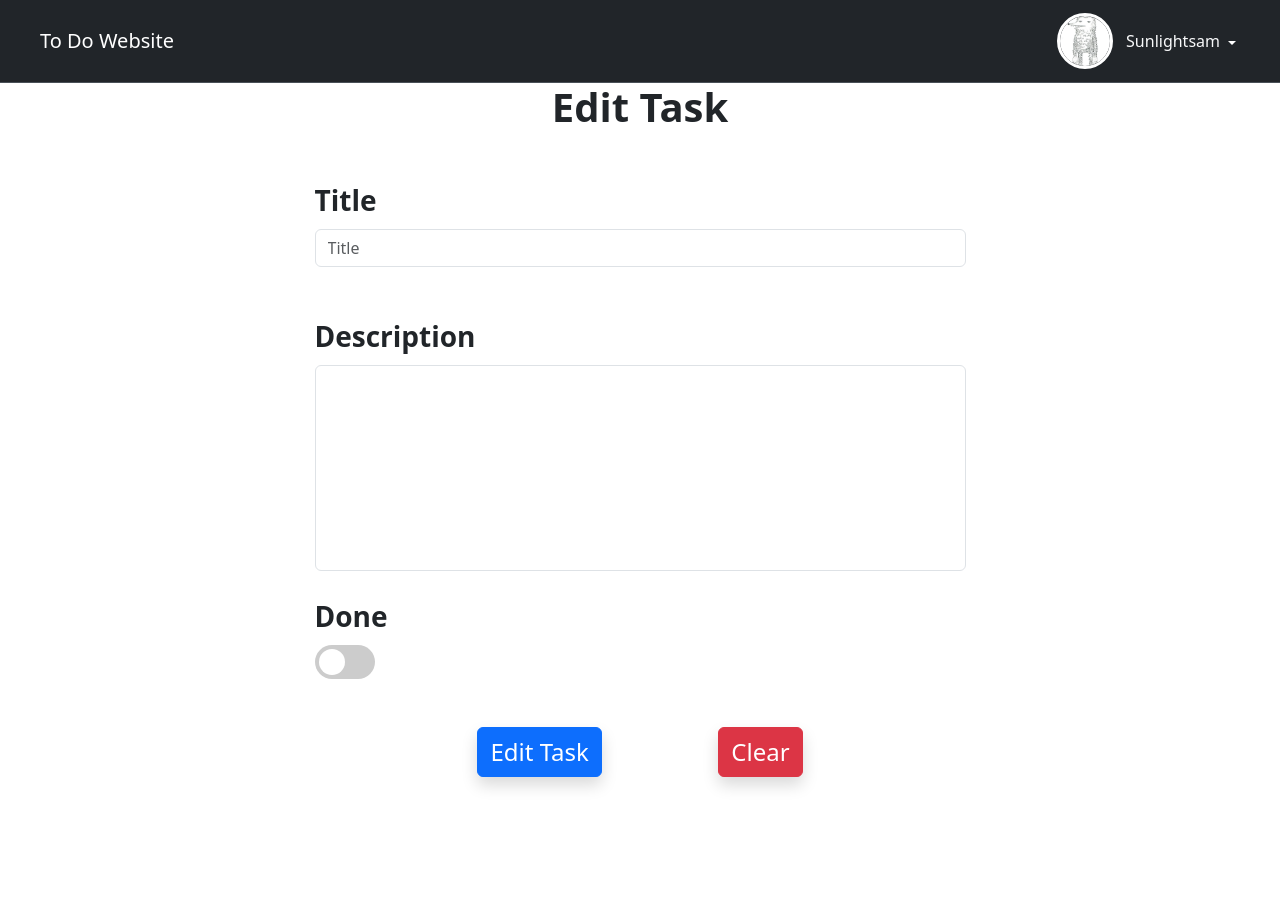
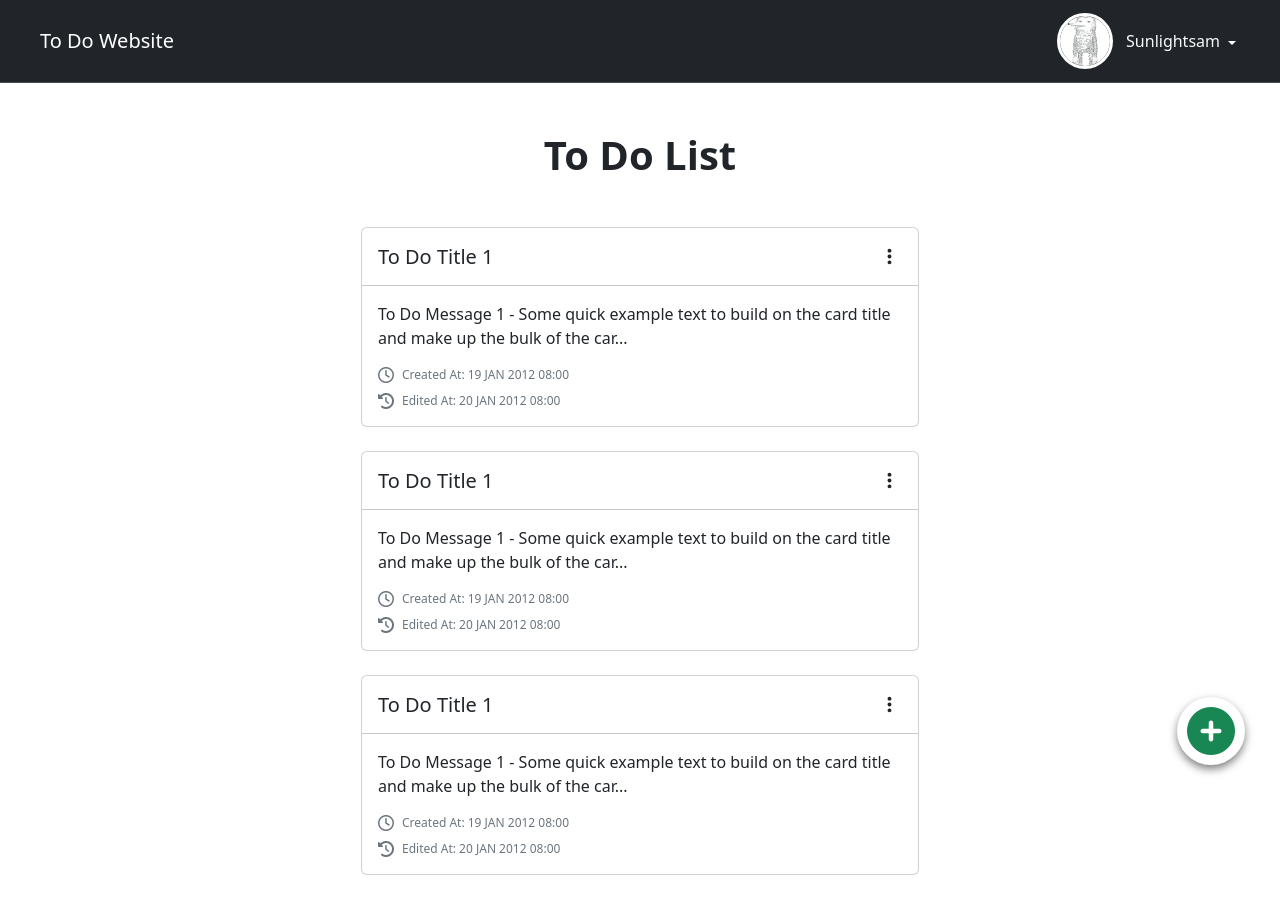
Before and after one commit to Nighthawks829/client, a React (Create React App) app: page / in a window 1280 px wide. Before the commit the page ends 800 px from the top, so only its background shows below. Built offline with nearby package versions, Linux system fonts and the light colour scheme.

Commit message:
Add more action button to the home page task card

```diff
--- a/src/App.js
+++ b/src/App.js
@@ -10,7 +10,7 @@ import EditUserProfile from "./pages/editUserrofile/EditUserProfile";
 import AddTaskPage from "./pages/addTask/AddTaskPage";
 import EditTaskPage from "./pages/editTask/EditTaskPage";
 function App() {
-  return <EditTaskPage />;
+  return <HomePage />;
 }
 
 export default App;
--- a/src/pages/home/HomePage.js
+++ b/src/pages/home/HomePage.js
@@ -1,5 +1,6 @@
 import React from "react";
 import "./HomePage.css";
+import { IoMdMore } from "react-icons/io";
 
 import { IoMdArrowDropdown } from "react-icons/io";
 
@@ -18,6 +19,10 @@ function HomePage() {
 
   function handleClick() {
     console.log("Card is click");
+  }
+
+  function handleMore() {
+    console.log("More button is click");
   }
 
   return (
@@ -43,7 +48,9 @@ function HomePage() {
                 alt="profile-picture"
                 className="profile-picture rounded-circle"
               />
-              <p className="profile-name text-light mb-0 ms-3 me-1">Sunlightsam</p>
+              <p className="profile-name text-light mb-0 ms-3 me-1">
+                Sunlightsam
+              </p>
               <div className="dropdown">
                 <IoMdArrowDropdown
                   color="white"
@@ -68,74 +75,134 @@ function HomePage() {
       <div className="container mt-5">
         <h1 className="text-center fw-bold mb-5">To Do List</h1>
 
-        <div className="card col-lg-6 col-md-9 col-11 mx-auto mb-4 card-hover" onClick={handleClick}>
-          <div className="card-body">
-            <h5 className="card-title">To Do Title 1</h5>
-            <p className="card-text">
-              <TruncateText
-                text="To Do Message 1 - Some quick example text to build on the card title and make up the bulk of the card's content."
-                limit={100}
+        <div className="card col-lg-6 col-md-9 col-11 mx-auto mb-4">
+          <div className="card-body p-0">
+            <div className="d-flex align-items-center justify-content-between mb-3 pt-3 px-3 pb-0">
+              <h5 className="card-title m-0">To Do Title 1</h5>
+              <IoMdMore
+                size={25}
+                className="dropdown-toggle"
+                role="button"
+                data-bs-toggle="dropdown"
+                aria-expanded="false"
               />
-            </p>
-            <div className="d-flex align-items-center mb-2">
-              <i className="fa-regular fa-clock text-secondary"></i>
-              <p className="date-text text-secondary mb-0 ms-2">
-                Created At: 19 JAN 2012 08:00
+              <ul className="dropdown-menu mt-3 py-3">
+                <li>
+                  <a className="dropdown-item">Edit Task</a>
+                </li>
+                <li>
+                  <a className="dropdown-item text-danger">Delete Task</a>
+                </li>
+              </ul>
+            </div>
+            <hr className="m-0" />
+            <div onClick={handleClick} className="card-hover pt-3 px-3 pb-3">
+              <p className="card-text">
+                <TruncateText
+                  text="To Do Message 1 - Some quick example text to build on the card title and make up the bulk of the card's content."
+                  limit={100}
+                />
               </p>
-            </div>
-            <div className="d-flex align-items-center">
-              <i className="fa-solid fa-clock-rotate-left text-secondary"></i>
-              <p className="date-text text-secondary mb-0 ms-2">
-                Edited At: 20 JAN 2012 08:00
-              </p>
+              <div className="d-flex align-items-center mb-2">
+                <i className="fa-regular fa-clock text-secondary"></i>
+                <p className="date-text text-secondary mb-0 ms-2">
+                  Created At: 19 JAN 2012 08:00
+                </p>
+              </div>
+              <div className="d-flex align-items-center">
+                <i className="fa-solid fa-clock-rotate-left text-secondary"></i>
+                <p className="date-text text-secondary mb-0 ms-2">
+                  Edited At: 20 JAN 2012 08:00
+                </p>
+              </div>
             </div>
           </div>
         </div>
 
-        <div className="card col-lg-6 col-md-9 col-11 mx-auto mb-4 card-hover" onClick={handleClick}>
-          <div className="card-body">
-            <h5 className="card-title">To Do Title 1</h5>
-            <p className="card-text">
-              <TruncateText
-                text="To Do Message 1 - Some quick example text to build on the card title and make up the bulk of the card's content."
-                limit={100}
+        <div className="card col-lg-6 col-md-9 col-11 mx-auto mb-4">
+          <div className="card-body p-0">
+            <div className="d-flex align-items-center justify-content-between mb-3 pt-3 px-3 pb-0">
+              <h5 className="card-title m-0">To Do Title 1</h5>
+              <IoMdMore
+                size={25}
+                className="dropdown-toggle"
+                role="button"
+                data-bs-toggle="dropdown"
+                aria-expanded="false"
               />
-            </p>
-            <div className="d-flex align-items-center mb-2">
-              <i className="fa-regular fa-clock text-secondary"></i>
-              <p className="date-text text-secondary mb-0 ms-2">
-                Created At: 19 JAN 2012 08:00
+              <ul className="dropdown-menu mt-3 py-3">
+                <li>
+                  <a className="dropdown-item">Edit Task</a>
+                </li>
+                <li>
+                  <a className="dropdown-item text-danger">Delete Task</a>
+                </li>
+              </ul>
+            </div>
+            <hr className="m-0" />
+            <div onClick={handleClick} className="card-hover pt-3 px-3 pb-3">
+              <p className="card-text">
+                <TruncateText
+                  text="To Do Message 1 - Some quick example text to build on the card title and make up the bulk of the card's content."
+                  limit={100}
+                />
               </p>
-            </div>
-            <div className="d-flex align-items-center">
-              <i className="fa-solid fa-clock-rotate-left text-secondary"></i>
-              <p className="date-text text-secondary mb-0 ms-2">
-                Edited At: 20 JAN 2012 08:00
-              </p>
+              <div className="d-flex align-items-center mb-2">
+                <i className="fa-regular fa-clock text-secondary"></i>
+                <p className="date-text text-secondary mb-0 ms-2">
+                  Created At: 19 JAN 2012 08:00
+                </p>
+              </div>
+              <div className="d-flex align-items-center">
+                <i className="fa-solid fa-clock-rotate-left text-secondary"></i>
+                <p className="date-text text-secondary mb-0 ms-2">
+                  Edited At: 20 JAN 2012 08:00
+                </p>
+              </div>
             </div>
           </div>
         </div>
 
-        <div className="card col-lg-6 col-md-9 col-11 mx-auto mb-4 card-hover" onClick={handleClick}>
-          <div className="card-body">
-            <h5 className="card-title">To Do Title 1</h5>
-            <p className="card-text">
-              <TruncateText
-                text="To Do Message 1 - Some quick example text to build on the card title and make up the bulk of the card's content."
-                limit={100}
+        <div className="card col-lg-6 col-md-9 col-11 mx-auto mb-4">
+          <div className="card-body p-0">
+            <div className="d-flex align-items-center justify-content-between mb-3 pt-3 px-3 pb-0">
+              <h5 className="card-title m-0">To Do Title 1</h5>
+              <IoMdMore
+                size={25}
+                className="dropdown-toggle"
+                role="button"
+                data-bs-toggle="dropdown"
+                aria-expanded="false"
               />
-            </p>
-            <div className="d-flex align-items-center mb-2">
-              <i className="fa-regular fa-clock text-secondary"></i>
-              <p className="date-text text-secondary mb-0 ms-2">
-                Created At: 19 JAN 2012 08:00
+              <ul className="dropdown-menu mt-3 py-3">
+                <li>
+                  <a className="dropdown-item">Edit Task</a>
+                </li>
+                <li>
+                  <a className="dropdown-item text-danger">Delete Task</a>
+                </li>
+              </ul>
+            </div>
+            <hr className="m-0" />
+            <div onClick={handleClick} className="card-hover pt-3 px-3 pb-3">
+              <p className="card-text">
+                <TruncateText
+                  text="To Do Message 1 - Some quick example text to build on the card title and make up the bulk of the card's content."
+                  limit={100}
+                />
               </p>
-            </div>
-            <div className="d-flex align-items-center">
-              <i className="fa-solid fa-clock-rotate-left text-secondary"></i>
-              <p className="date-text text-secondary mb-0 ms-2">
-                Edited At: 20 JAN 2012 08:00
-              </p>
+              <div className="d-flex align-items-center mb-2">
+                <i className="fa-regular fa-clock text-secondary"></i>
+                <p className="date-text text-secondary mb-0 ms-2">
+                  Created At: 19 JAN 2012 08:00
+                </p>
+              </div>
+              <div className="d-flex align-items-center">
+                <i className="fa-solid fa-clock-rotate-left text-secondary"></i>
+                <p className="date-text text-secondary mb-0 ms-2">
+                  Edited At: 20 JAN 2012 08:00
+                </p>
+              </div>
             </div>
           </div>
         </div>
```
